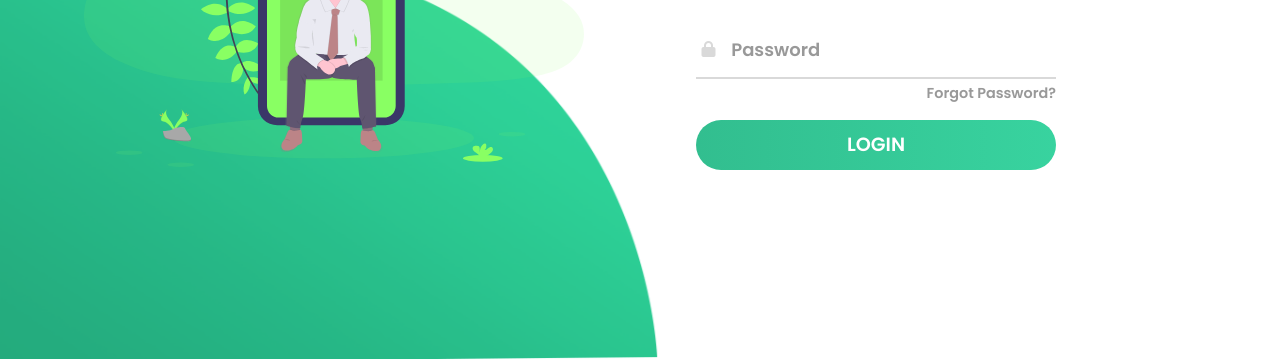
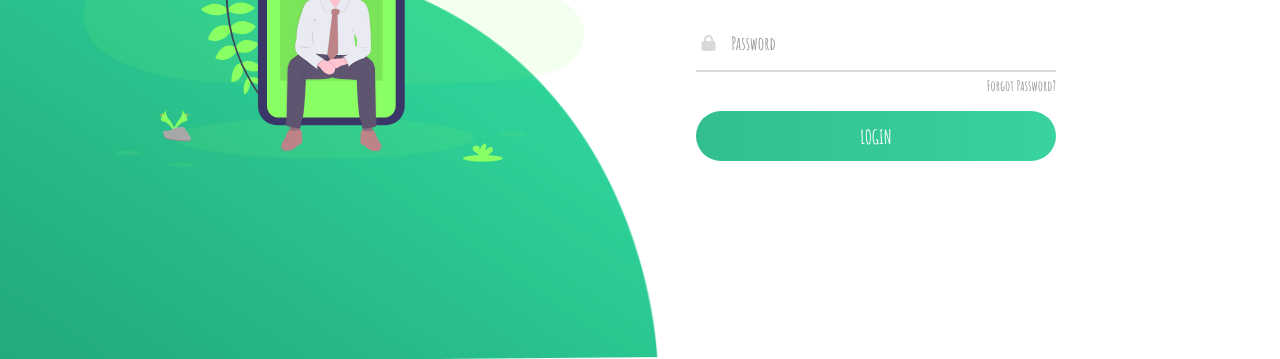
Before and after one commit to Kazuki-0528/Responsive-Animated-Login-Form, a plain HTML site: page index.html in a window 1280 px wide. Shown: the part 441-800 px from the top of the page. Drawn offline with Linux system fonts and the light colour scheme.

Commit message:
[add]login form完成2

```diff
--- a/css/style.css
+++ b/css/style.css
@@ -5,7 +5,7 @@
 }
 
 body {
-  font-family: "Poppins", sans-serif;
+  font-family: "Amatic SC", cursive;
   overflow: hidden;
 }
 
@@ -173,7 +173,7 @@ a:hover {
   background-size: 200%;
   font-size: 1.2rem;
   color: #fff;
-  font-family: "Poppins", sans-serif;
+  font-family: "Amatic SC", cursive;
   text-transform: uppercase;
   margin: 1rem 0;
   cursor: pointer;
--- a/index.html
+++ b/index.html
@@ -4,7 +4,7 @@
     <title>Animated Login Form</title>
     <link rel="stylesheet" type="text/css" href="css/style.css" />
     <link
-      href="https://fonts.googleapis.com/css?family=Poppins:600&display=swap"
+      href="https://fonts.googleapis.com/css2?family=Amatic+SC:wght@700&display=swap"
       rel="stylesheet"
     />
     <script src="https://kit.fontawesome.com/a81368914c.js"></script>
```
